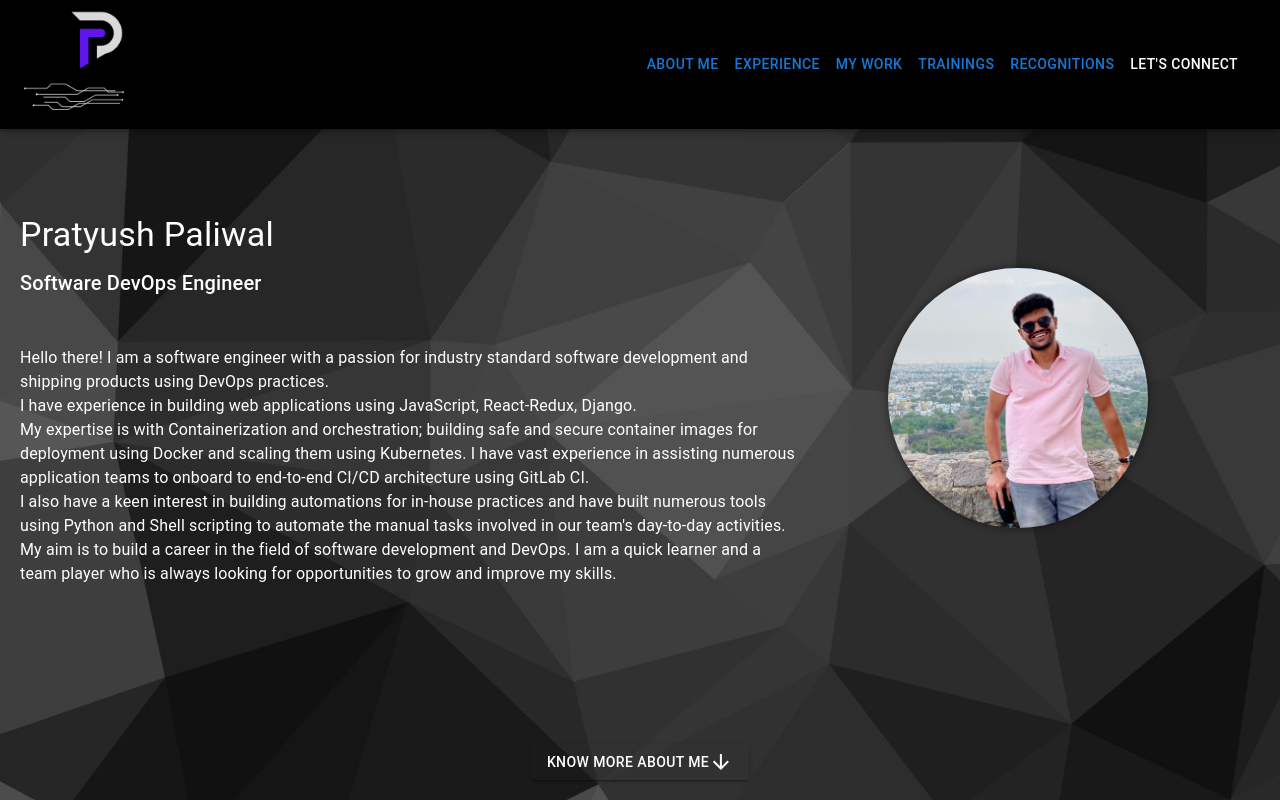
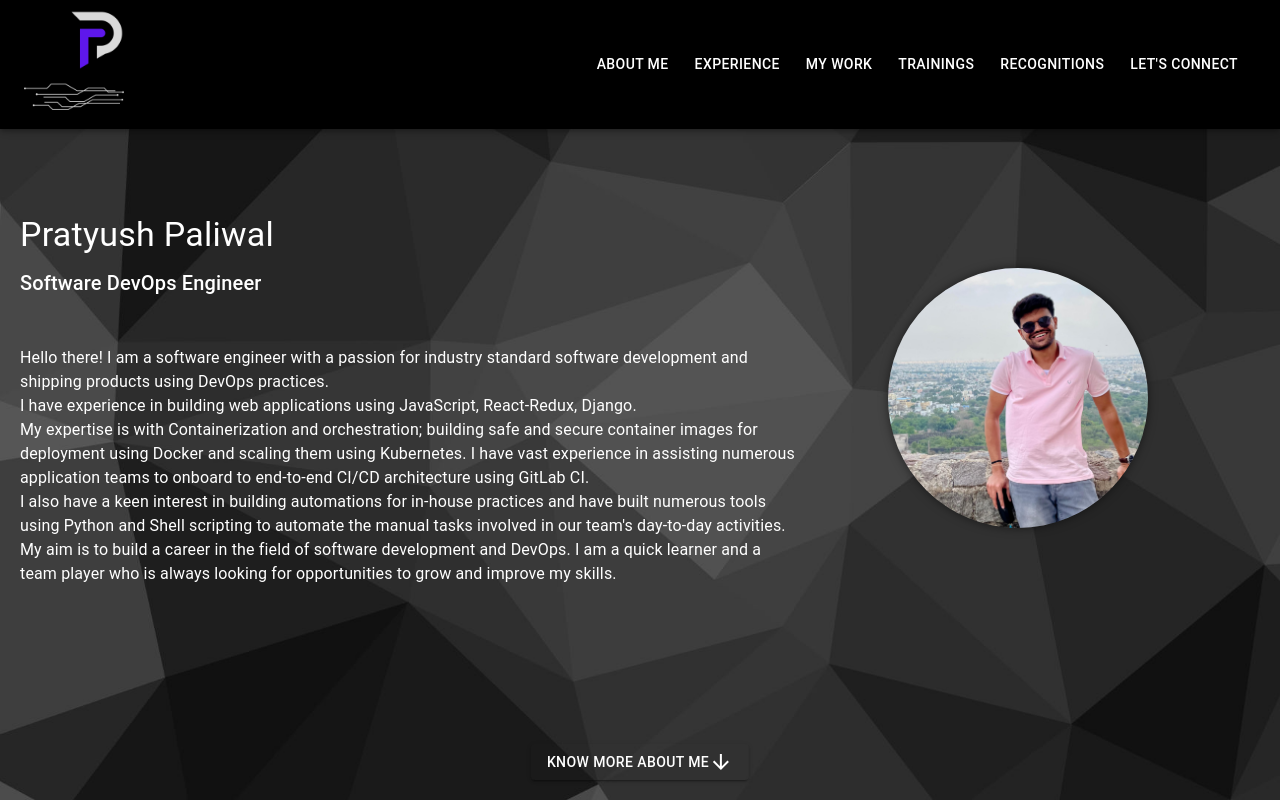
Before and after one commit to PratyushPaliwal/aboutme, a React (Create React App) app: page /home in a window 1280 px wide. Built offline with nearby package versions, Linux system fonts and the light colour scheme.

Commit message:
update menu buttons

```diff
--- a/src/components/Home/Menu.jsx
+++ b/src/components/Home/Menu.jsx
@@ -8,26 +8,26 @@ import './Menu.css';
 
 const Menu = () => {
     return (
-        <AppBar position="fixed" sx={{ bgcolor: 'black' }}>
+        <AppBar sx={{ bgcolor: 'black' }}>
             <Toolbar>
                 {/* Logo */}
                 <Typography variant="h6" component="div" sx={{ flexGrow: 1 }}>
                     <img src={logoImg} style={{ width: "100px", height: "100px", marginBottom: "10px", marginTop: "10px" }} alt="Logo" />
                 </Typography>
                 {/* Menu Items */}
-                <Button className="menuButton" href="#section1">
+                <Button sx={{ color: 'white', marginRight: '10px',  '&:hover': {color: '#967BB6', cursor: 'pointer', fontWeight: 'bold'}}} href="#section1">
                     About Me
                 </Button>
-                <Button className="menuButton" href="#section2">
+                <Button sx={{ color: 'white', marginRight: '10px',  '&:hover': {color: '#967BB6', cursor: 'pointer', fontWeight: 'bold'}}} href="#section2">
                     Experience
                 </Button>
-                <Button className="menuButton" href="#section2">
+                <Button sx={{ color: 'white', marginRight: '10px',  '&:hover': {color: '#967BB6', cursor: 'pointer', fontWeight: 'bold'}}} href="#section2">
                     My Work
                 </Button>
-                <Button className="menuButton" href="#section2">
+                <Button sx={{ color: 'white', marginRight: '10px',  '&:hover': {color: '#967BB6', cursor: 'pointer', fontWeight: 'bold'}}} href="#section2">
                     Trainings
                 </Button>
-                <Button className="menuButton" href="#section2">
+                <Button sx={{ color: 'white', marginRight: '10px',  '&:hover': {color: '#967BB6', cursor: 'pointer', fontWeight: 'bold'}}} href="#section2">
                     Recognitions
                 </Button>
                 <Button sx={{ color: 'white', marginRight: '10px',  '&:hover': {color: '#967BB6', cursor: 'pointer', fontWeight: 'bold'}}} href="#section2">
```
